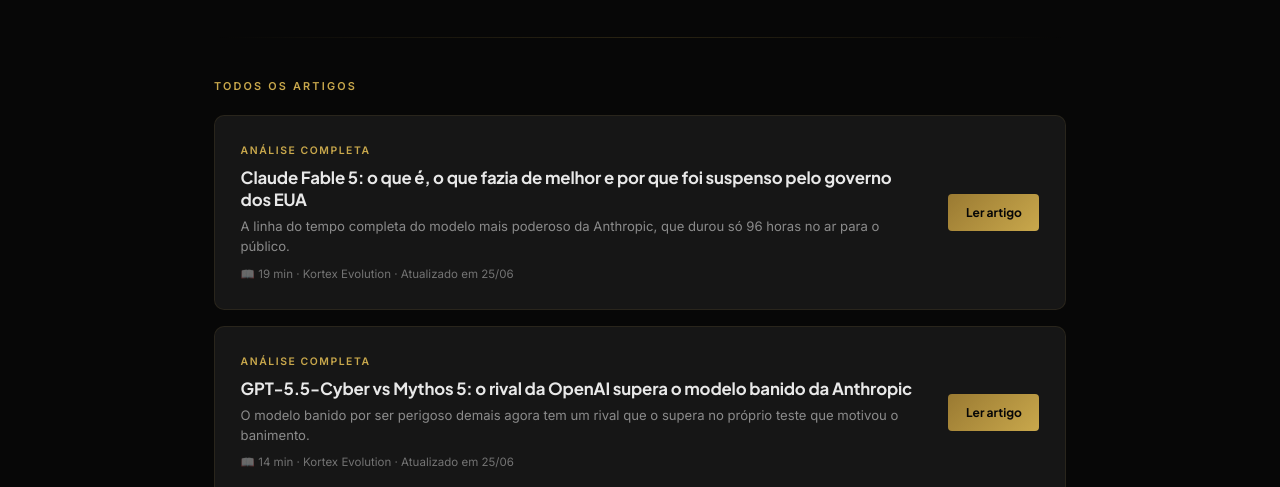
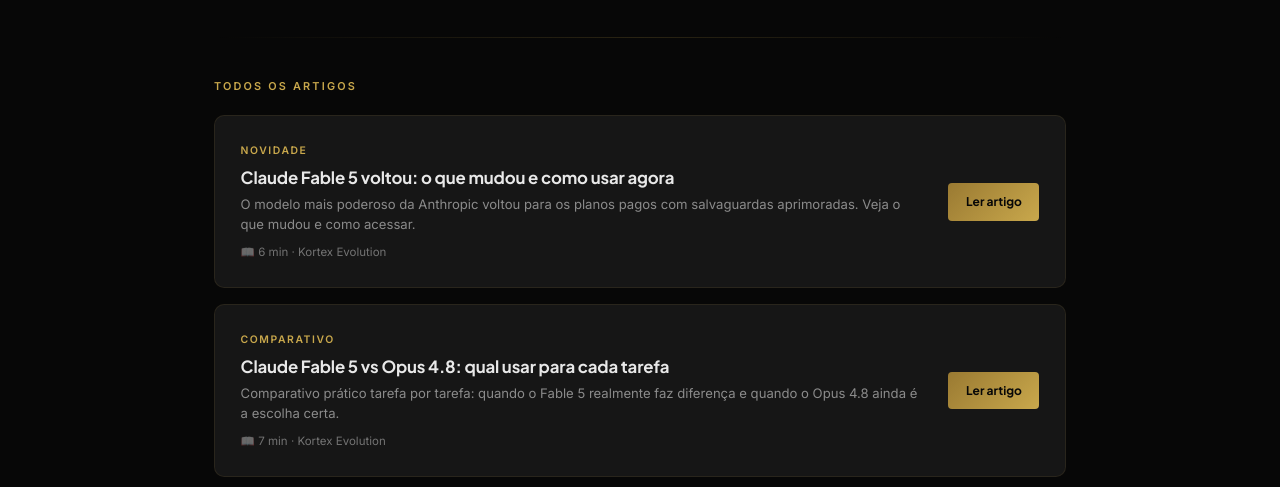
Before and after one commit to Victor-Maciel-Vieira/domineclaude, a website: page blog.html in a window 1280 px wide. Shown: the part 313-800 px from the top of the page. Drawn offline with Linux system fonts and the light colour scheme; no server answers.

Commit message:
Add new articles to blog.html

```diff
--- a/blog.html
+++ b/blog.html
@@ -102,6 +102,24 @@
 
   <span class="section-label">Todos os artigos</span>
   <div class="artigos-lista">
+    <a href="https://www.domineclaude.com.br/blog/claude-fable-5-voltou" class="artigo-item">
+      <div>
+        <span class="artigo-cat">Novidade</span>
+        <h2>Claude Fable 5 voltou: o que mudou e como usar agora</h2>
+        <p>O modelo mais poderoso da Anthropic voltou para os planos pagos com salvaguardas aprimoradas. Veja o que mudou e como acessar.</p>
+        <div class="artigo-meta">📖 6 min · Kortex Evolution</div>
+      </div>
+      <span class="artigo-btn">Ler artigo</span>
+    </a>
+    <a href="https://www.domineclaude.com.br/blog/claude-fable-5-vs-opus-48" class="artigo-item">
+      <div>
+        <span class="artigo-cat">Comparativo</span>
+        <h2>Claude Fable 5 vs Opus 4.8: qual usar para cada tarefa</h2>
+        <p>Comparativo prático tarefa por tarefa: quando o Fable 5 realmente faz diferença e quando o Opus 4.8 ainda é a escolha certa.</p>
+        <div class="artigo-meta">📖 7 min · Kortex Evolution</div>
+      </div>
+      <span class="artigo-btn">Ler artigo</span>
+    </a>
     <a href="https://www.domineclaude.com.br/blog/claude-fable-5-explicado" class="artigo-item">
       <div>
         <span class="artigo-cat">Análise completa</span>
```
